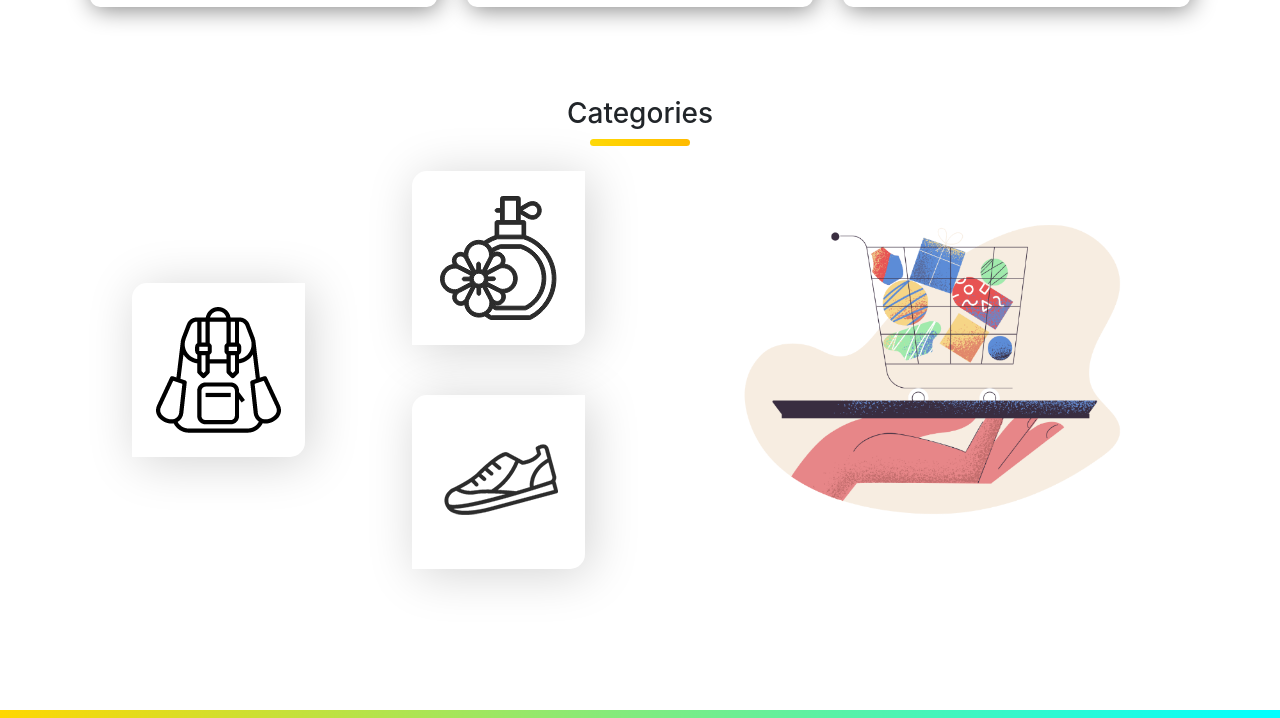
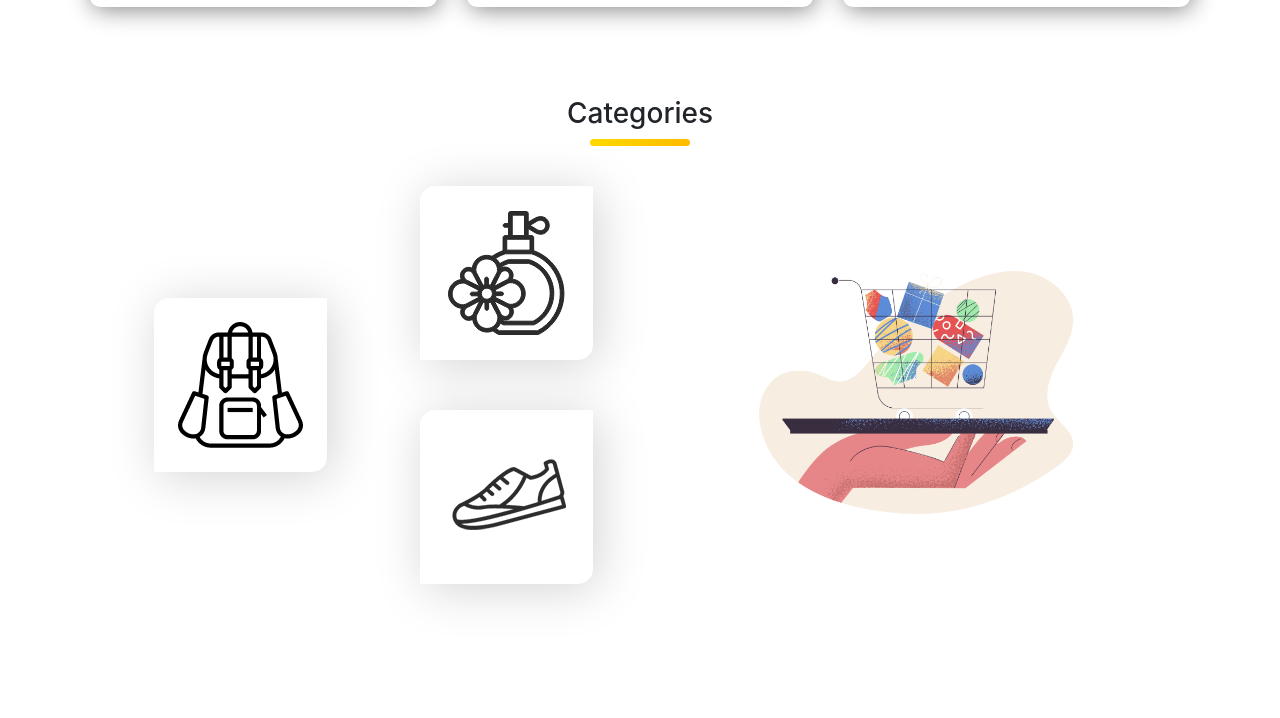
Before and after one commit to Asaduzzaman-Sohan/Hot-Gadgets, a plain HTML site: page index.html in a window 1280 px wide. Shown: the part 2079-2797 px from the top of the page. Drawn offline with nearby package versions, Linux system fonts and the light colour scheme.

Commit message:
Finally Done

```diff
--- a/index.html
+++ b/index.html
@@ -5,6 +5,7 @@
     <meta charset="UTF-8">
     <meta http-equiv="X-UA-Compatible" content="IE=edge">
     <meta name="viewport" content="width=device-width, initial-scale=1.0">
+    <link rel="shortcut icon" href="images/logo.png" type="image/x-icon">
     <link rel="stylesheet" href="https://cdn.jsdelivr.net/npm/bootstrap@4.4.1/dist/css/bootstrap.min.css"
         integrity="sha384-Vkoo8x4CGsO3+Hhxv8T/Q5PaXtkKtu6ug5TOeNV6gBiFeWPGFN9MuhOf23Q9Ifjh" crossorigin="anonymous">
     <link rel="stylesheet" href="style.css">
@@ -12,8 +13,9 @@
 </head>
 
 <body>
+    <!-- Navbar Section -->
     <div class="container">
-        <nav class="navbar navbar-expand-lg navbar-light bg-light">
+        <nav class="navbar navbar-expand-lg navbar-light bg-white">
             <a class="navbar-brand" href="#"><img src="images/logo.png" alt=""></a>
             <button class="navbar-toggler" type="button" data-toggle="collapse" data-target="#navbarNav"
                 aria-controls="navbarNav" aria-expanded="false" aria-label="Toggle navigation">
@@ -37,6 +39,8 @@
             </div>
         </nav>
     </div>
+
+    <!-- Slide Section -->
     <!-- <div class="container-fluid"> -->
     <div class="container">
         <div id="carouselExampleIndicators" class="carousel slide" data-ride="carousel">
@@ -71,11 +75,9 @@
                             <img src="images/banner-products/slider-1.png" class="d-block w-100" alt="...">
                         </div>
                     </div>
-
                 </div>
                 <div class="carousel-item">
                     <div class="row align-items-center">
-
                         <div class="col-md-6 col-sm-12">
                             <h1>Bluetooth Speaker</h1>
                             <p>Lorem ipsum dolor sit amet consectetur, adipisicing elit. Pariatur a nam excepturi
@@ -85,8 +87,6 @@
                         <div class="col-md-6 col-sm-12 caro-left">
                             <img cla src="images/banner-products/slider-3.png" class="d-block w-100" alt="...">
                         </div>
-
-
                     </div>
                 </div>
                 <a class="carousel-control-prev" href="#carouselExampleIndicators" role="button" data-slide="prev">
@@ -100,9 +100,10 @@
             </div>
         </div>
     </div>
-
     <!-- </div> -->
 
+
+    <!-- Card-1 Section -->
 
     <div class="container container-section">
         <div class="row device-row">
@@ -119,8 +120,8 @@
                 <div class="card-body">
                     <h5 class="card-title">Apple iPhone 11 Pro</h5>
                     <p class="card-text">This is a wider card with supporting text below as a natural lead-in to
-                        additional content.</p>
-
+                        additional content.
+                    </p>
                 </div>
                 <div class="card-footer">
                     <h5>$999</h5>
@@ -132,8 +133,8 @@
                 <div class="card-body">
                     <h5 class="card-title">Samsung Galaxy Note 10+</h5>
                     <p class="card-text">This is a wider card with supporting text below as a natural lead-in to
-                        additional content.</p>
-
+                        additional content.
+                    </p>
                 </div>
                 <div class="card-footer">
                     <h5>$799</h5>
@@ -145,8 +146,8 @@
                 <div class="card-body">
                     <h5 class="card-title">Poco Phone</h5>
                     <p class="card-text">This is a wider card with supporting text below as a natural lead-in to
-                        additional content.</p>
-
+                        additional content.
+                    </p>
                 </div>
                 <div class="card-footer">
                     <h5>$599</h5>
@@ -155,6 +156,9 @@
             </div>
         </div>
     </div>
+
+
+    <!-- Card-2 Section -->
 
     <div class="container container-section">
         <div class="row device-row">
@@ -171,8 +175,8 @@
                 <div class="card-body">
                     <h5 class="card-title">Asus VivoBook</h5>
                     <p class="card-text">This is a wider card with supporting text below as a natural lead-in to
-                        additional content.</p>
-
+                        additional content.
+                    </p>
                 </div>
                 <div class="card-footer">
                     <h5>$999</h5>
@@ -184,8 +188,8 @@
                 <div class="card-body">
                     <h5 class="card-title">Razer Blade 15</h5>
                     <p class="card-text">This is a wider card with supporting text below as a natural lead-in to
-                        additional content.</p>
-
+                        additional content.
+                    </p>
                 </div>
                 <div class="card-footer">
                     <h5>$2799</h5>
@@ -197,8 +201,8 @@
                 <div class="card-body">
                     <h5 class="card-title">Xiaomi Mi Notebook Pro</h5>
                     <p class="card-text">This is a wider card with supporting text below as a natural lead-in to
-                        additional content.</p>
-
+                        additional content.
+                    </p>
                 </div>
                 <div class="card-footer">
                     <h5>$999</h5>
@@ -207,20 +211,23 @@
             </div>
         </div>
     </div>
+
+
+    <!--  Categories Section -->
     <div class="container container-section">
         <div class="cat-title">
             <h3>Categories</h3>
             <div class="border-box"></div>
         </div>
-
-        <div class="row">
-            <div class="col col-md-3 cat1 d-flex align-items-center justify-content-center flex-column bd-highlight mb-3">
+        <div class="row row-bottom">
+            <div
+                class="col-6 col-md-3 col-sm-6 w-100 cat1 d-flex align-items-center justify-content-center flex-column bd-highlight mb-3">
                 <div class="cat1-div p-4 bd-highlight">
                     <img src="images/Categories/bag.png" alt="">
                 </div>
-
             </div>
-            <div class="col col-md-3 cat2 d-flex align-items-center justify-content-center flex-column bd-highlight mb-3">
+            <div
+                class="col-6 col-md-3 col-sm-6 w-100 cat2 d-flex align-items-center justify-content-center flex-column bd-highlight mb-3">
                 <div class="cat2-div-1 p-4 bd-highlight">
                     <img src="images/Categories/perfume.png" alt="">
                 </div>
@@ -228,14 +235,20 @@
                     <img src="images/Categories/shoe.png" alt="">
                 </div>
             </div>
-            <div class="col col-md-6 w-100 cat3 d-flex align-items-center justify-content-center flex-column bd-highlight mb-3">
-                <img class="w-100 img-bottom p-4 bd-highlight" src="images/Categories/pale-order.png" alt="">
+            <div
+                class="col-12 col-md-5 col-sm-12 d-flex align-items-center justify-content-center flex-column bd-highlight cat3">
+                <div class=" bd-highlight">
+                    <img class="w-100" src="images/Categories/pale-order.png" alt="">
+                </div>
+
             </div>
         </div>
     </div>
+
+    <!-- Footer Section -->
     <footer>
         <small>
-            <h6>© 2022, All rights reserved. Thanks to Jhankar Bhia & Programming Hero. Dhaka, Bangladesh</h6>
+            <h6>© 2022, All rights reserved. Dhaka, Bangladesh</h6>
         </small>
     </footer>
 
--- a/style.css
+++ b/style.css
@@ -62,6 +62,10 @@ body{
 } */
 
 
+
+
+
+/* Slide Section */
 .carousel-item {
     padding: 20px 40px;
 }
@@ -174,6 +178,16 @@ li.indic-2 {
 }
 
 
+
+
+
+
+
+
+
+
+/* Card Section 1 & 2 */
+
 .card-deck {
     text-align: center;
     padding: 40px 5px;
@@ -194,6 +208,12 @@ li.indic-2 {
 }
 
 
+.row-bottom{
+    padding: 15px;
+    text-align: center;
+    margin: auto;
+}
+
 .cat-title {
     text-align: center;
 }
@@ -205,6 +225,14 @@ li.indic-2 {
     background-image: linear-gradient(to right, rgb(255, 217, 0) 0%, rgb(255, 187, 0) 100%);
     margin: auto;
 }
+
+
+
+
+
+
+
+/* Categories Section */
 
 
 .cat1-div {
@@ -231,12 +259,22 @@ li.indic-2 {
 }
 
 
-.cat3 {
-    margin: 0;
-    padding: 10px;
+
+.cat3{
+    margin-left: 50px;
+    overflow: hidden;
+}
+
+.col-sm-12{
+    margin: auto;
+    width: 100;
 }
 
 
+
+
+
+/* Footer */
 
 footer{
     text-align: center;
```
